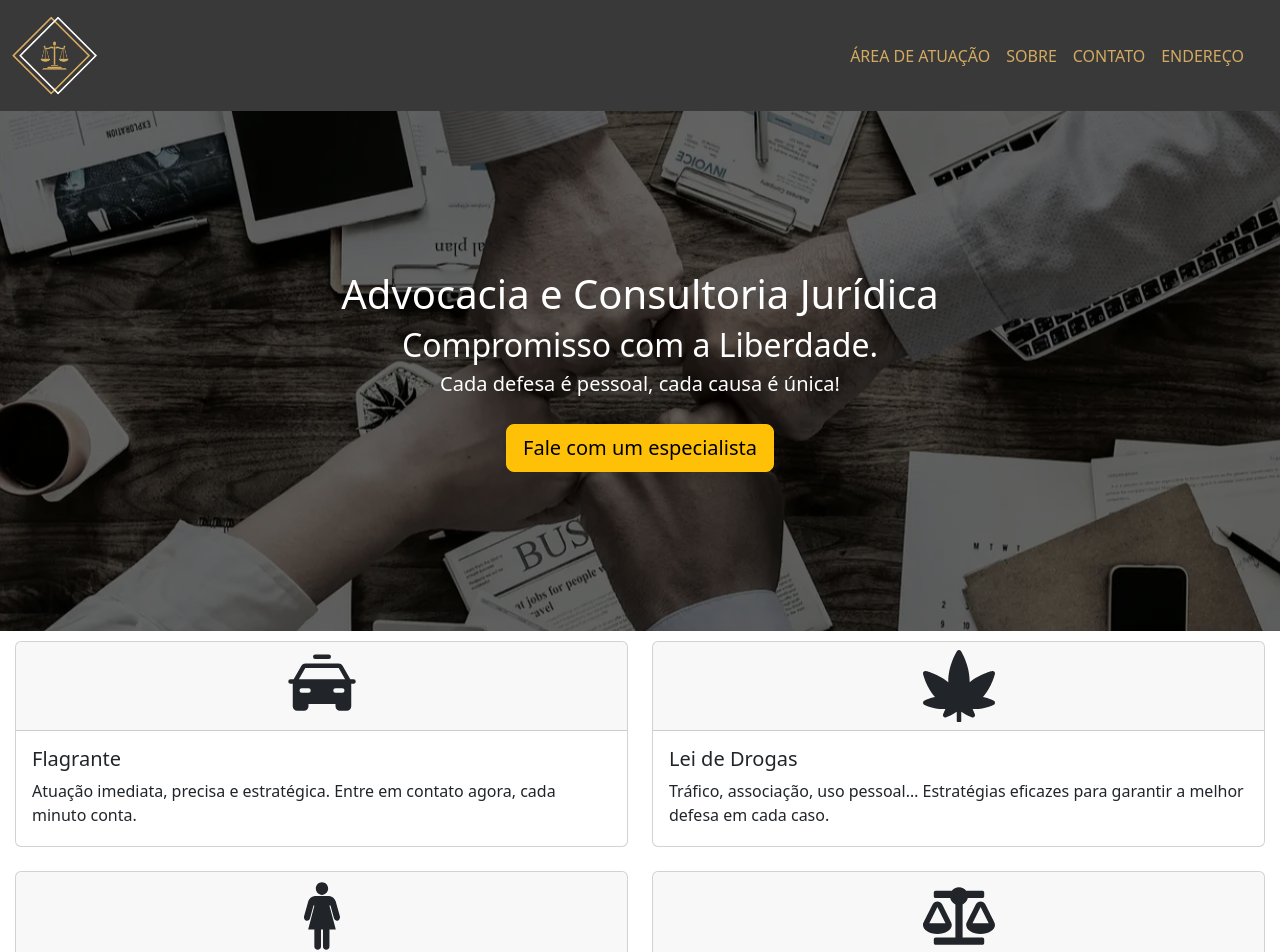
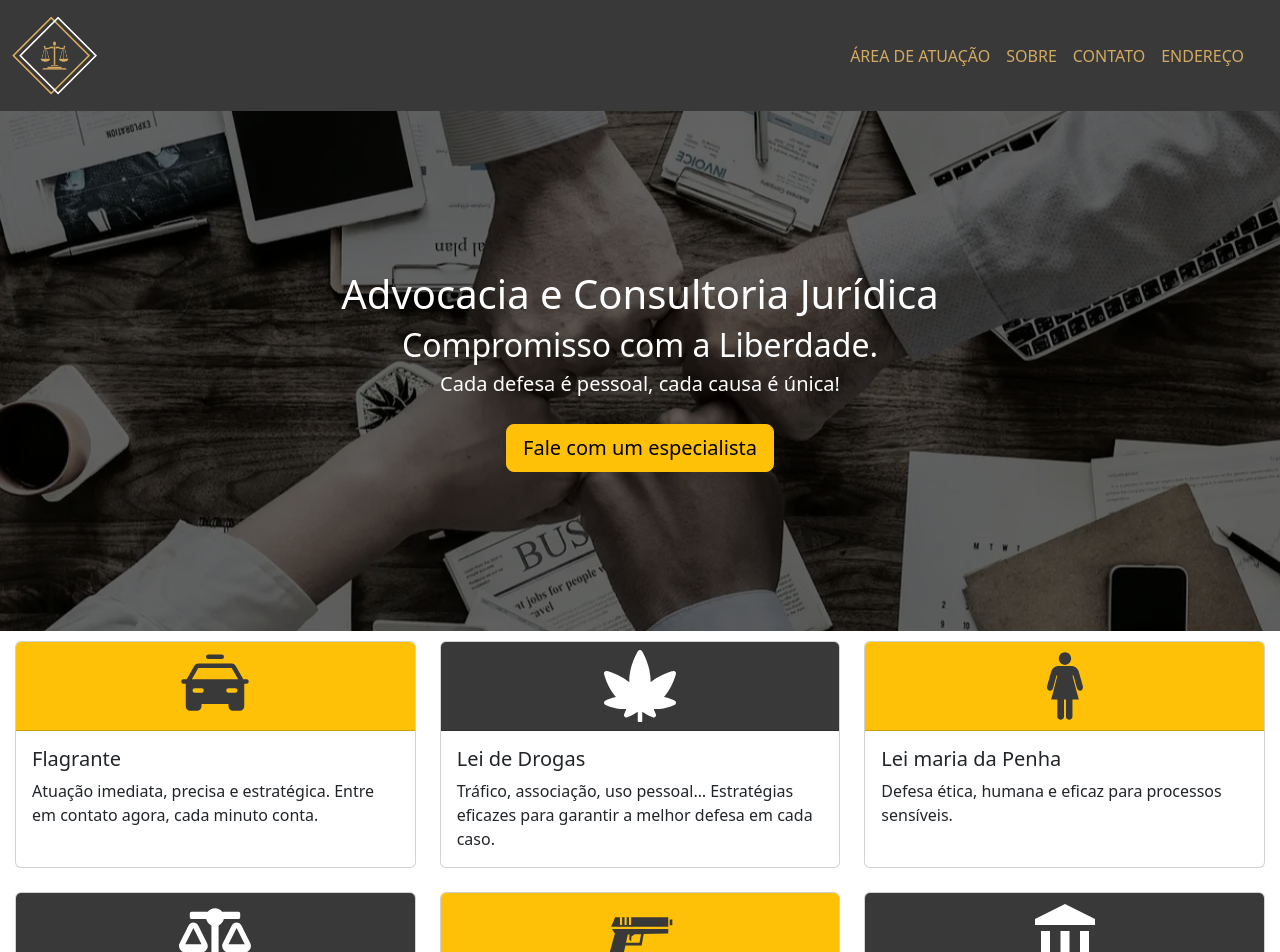
Before and after one commit to YagoFogaca/adv-landing-page, a React (Vite) app: page / in a window 1280 px wide. Shown: the top 952 px of the page. Built offline with nearby package versions, Linux system fonts and the light colour scheme.

Commit message:
feat: implementação do card de área de atuação

```diff
--- a/src/components/card/index.card.jsx
+++ b/src/components/card/index.card.jsx
@@ -1,10 +1,13 @@
-import { Card, Col, Row } from "react-bootstrap";
+import { Card } from "react-bootstrap";
 
-export const CardComponents = ({ data, children }) => {
+export const CardComponents = ({ data, index, children }) => {
   return (
     <>
       <Card>
-        <Card.Header className="icon-header">{children}</Card.Header>
+        <Card.Header
+          className={`icon-header ${index % 2 === 0 ? "icon-bg" : ""}`}>
+          {children}
+        </Card.Header>
         <Card.Body>
           <Card.Title>{data.title}</Card.Title>
           <Card.Text>{data.description}</Card.Text>
--- a/src/components/section-card/index.section-card.css
+++ b/src/components/section-card/index.section-card.css
@@ -5,8 +5,16 @@ section.section-card {
 div.icon-header {
   display: flex;
   justify-content: center;
+
+  background-color: #393939;
+  color: #fff;
+}
+
+div.icon-bg {
+  color: #393939;
+  background-color: #ffc107;
 }
 
 div.card-body {
-  min-height: 115px;
+  min-height: 136px;
 }
--- a/src/components/section-card/index.section-card.jsx
+++ b/src/components/section-card/index.section-card.jsx
@@ -35,7 +35,7 @@ export const SectionCardComponents = () => {
     {
       title: "Porte e Posse Ilegal de Armas",
       description:
-        "Erros formais, vícios no flagrante e ilegalidades na abordagem podem anular todo o processo. Uma boa análise faz toda a diferença.",
+        "Erros formais, vícios no flagrante e ilegalidades na abordagem podem anular todo o processo.",
       icon: GiPistolGun,
     },
     {
@@ -48,11 +48,11 @@ export const SectionCardComponents = () => {
   return (
     <>
       <section className="section-card" id="section-activity">
-        <Row xs={1} md={2} className="g-4">
+        <Row xs={1} md={3} className="g-4">
           {dates.map((date, index) => {
             return (
               <Col>
-                <CardComponents key={index} data={date}>
+                <CardComponents key={index} data={date} index={index}>
                   {date.icon ? <date.icon size={72} /> : null}
                 </CardComponents>
               </Col>
```
